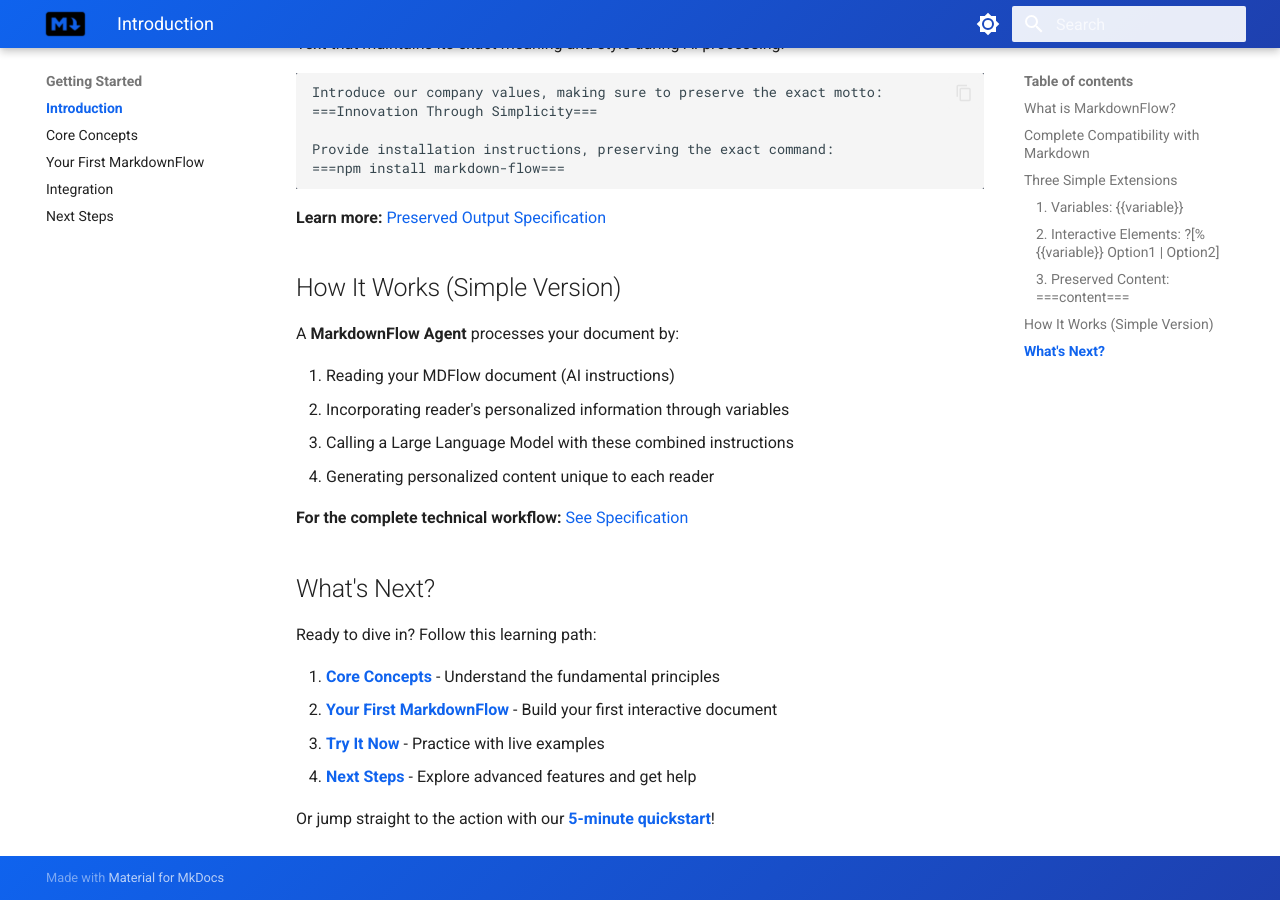
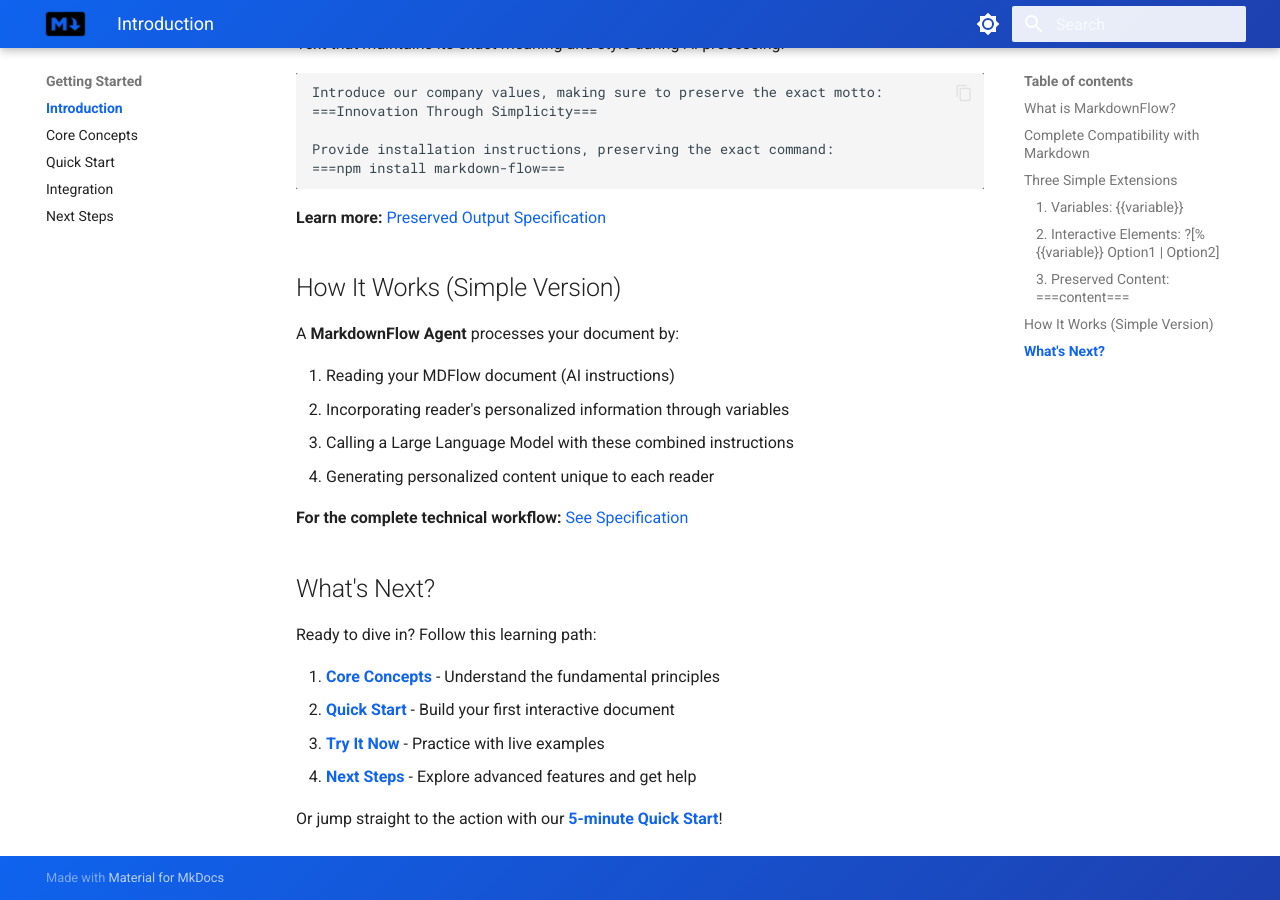
Before and after one commit to ai-shifu/markdown-flow, an MkDocs documentation site: the page built from docs/docs/index.md, in a window 1280 px wide and 900 px high, scrolled down 1534 px. Built offline with MkDocs 1.6.1 and Material for MkDocs 9.7.7, drawn with Linux system fonts in a browser that asks for light colours.

Commit message:
Rename 'Your First MarkdownFlow' to 'Quick Start'
- Update navigation title in mkdocs.yml
- Change document title in first-mdflow.md
- Update all cross-references across documentation files
- Maintain consistent 'Quick Start' branding throughout

This makes the tutorial more approachable and aligns with common
documentation patterns where getting-started guides are called 'Quick Start'.

🤖 Generated with [Claude Code](https://claude.ai/code)

Co-Authored-By: Claude <noreply@anthropic.com>

```diff
--- a/docs/docs/index.md
+++ b/docs/docs/index.md
@@ -79,8 +79,8 @@ A **MarkdownFlow Agent** processes your document by:
 Ready to dive in? Follow this learning path:
 
 1. **[Core Concepts](concepts.md)** - Understand the fundamental principles
-2. **[Your First MarkdownFlow](first-mdflow.md)** - Build your first interactive document
+2. **[Quick Start](first-mdflow.md)** - Build your first interactive document
 3. **[Try It Now](playground.md)** - Practice with live examples
 4. **[Next Steps](next-steps.md)** - Explore advanced features and get help
 
-Or jump straight to the action with our **[5-minute quickstart](first-mdflow.md)**!
+Or jump straight to the action with our **[5-minute Quick Start](first-mdflow.md)**!
--- a/docs/mkdocs.yml
+++ b/docs/mkdocs.yml
@@ -46,7 +46,7 @@ nav:
   - Getting Started:
     - Introduction: index.md
     - Core Concepts: getting-started/concepts.md
-    - Your First MarkdownFlow: getting-started/first-mdflow.md
+    - Quick Start: getting-started/first-mdflow.md
     - Integration: getting-started/integration.md
     - Next Steps: getting-started/next-steps.md
   - Specification:
```
Also changed, not shown: docs/docs/getting-started/concepts.md (+1 -1 lines), docs/docs/getting-started/first-mdflow.md (+1 -1 lines), docs/docs/getting-started/integration.md (+2 -2 lines).
